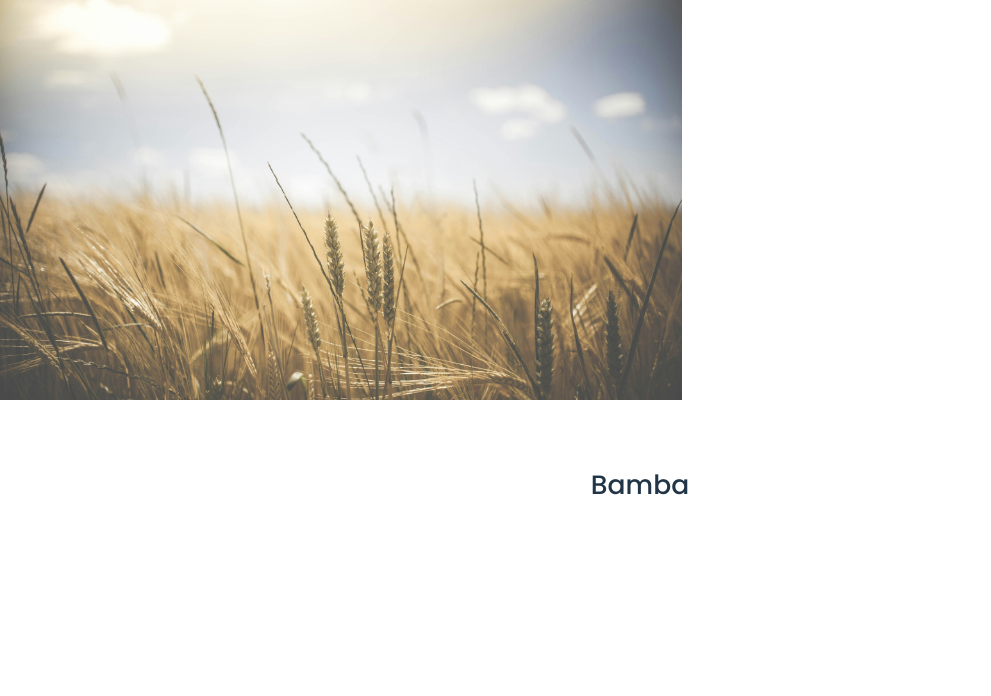
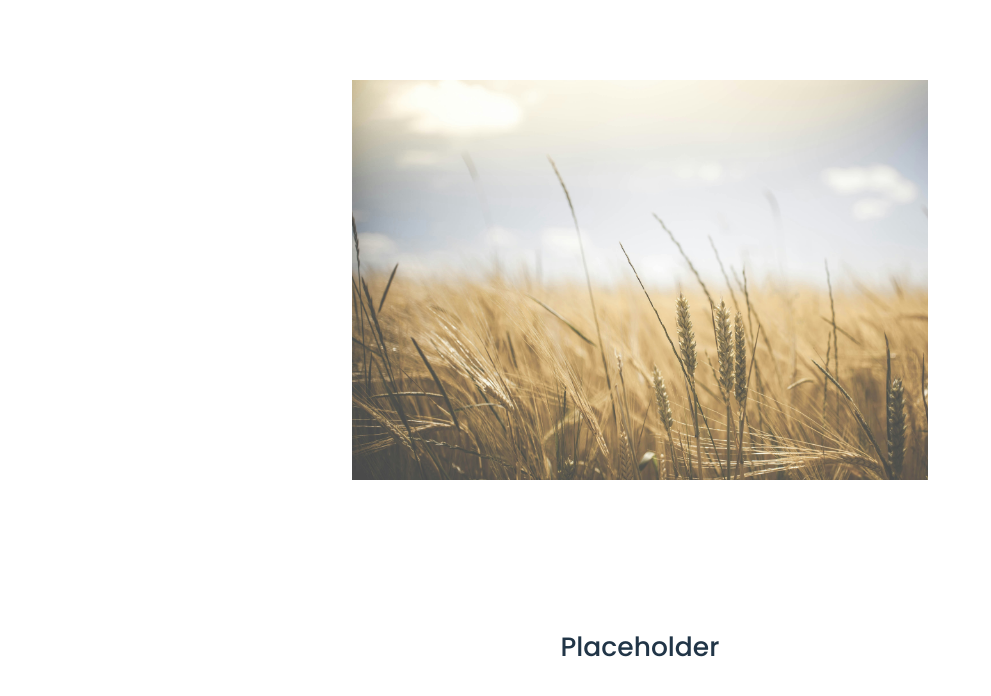
Before and after one commit to AdamAkiva/weather-app, a React (Vite) app in the folder fe/: page / in a window 1280 px wide. Shown: the top 696 px of the page, without its empty margins (0-991 px from the left). Built offline with nearby package versions, Linux system fonts and the light colour scheme.

Commit message:
Basic implementation

```diff
--- a/fe/src/app.tsx
+++ b/fe/src/app.tsx
@@ -1,11 +1,7 @@
-import styled from 'styled-components';
+import { WeatherImage, WeatherText } from '@/components';
+import { styled } from '@/utils';
 
-import sunnyImage from '@/assets/images/sunny.jpg';
-
-const WeatherBackground = styled.div`
-  width: 100vw;
-  height: 100vh;
-`;
+/**********************************************************************************/
 
 const WeatherStyle = styled.div`
   display: flex;
@@ -13,36 +9,13 @@ const WeatherStyle = styled.div`
   gap: 2em;
 `;
 
-const WeatherImageStyle = styled.div`
-  min-height: 50vh;
-  background-image: url(${sunnyImage});
-  background-repeat: no-repeat;
-  background-size: contain;
-`;
-
-const WeatherText = styled.div`
-  margin-top: 1.33em;
-  font-size: 1.66em;
-  text-align: center;
-`;
-
 /**********************************************************************************/
-
-function WeatherImage() {
-  return <WeatherImageStyle></WeatherImageStyle>;
-}
-
-function WeatherInfo() {
-  return <WeatherText>Bamba</WeatherText>;
-}
 
 export default function App() {
   return (
-    <WeatherBackground>
-      <WeatherStyle>
-        <WeatherImage></WeatherImage>
-        <WeatherInfo></WeatherInfo>
-      </WeatherStyle>
-    </WeatherBackground>
+    <WeatherStyle>
+      <WeatherImage></WeatherImage>
+      <WeatherText></WeatherText>
+    </WeatherStyle>
   );
 }
--- a/fe/src/assets/styles/index.css
+++ b/fe/src/assets/styles/index.css
@@ -16,57 +16,23 @@
 /**********************************************************************************/
 
 :root {
-  font-family: 'Poppins';
-  line-height: 1.33;
-  font-weight: bolder;
-
   color-scheme: light dark;
   color: rgba(255, 255, 255, 0.87);
-
+  font-family: 'Poppins';
   font-synthesis: none;
   /* Allows kerning and optional ligatures */
   /* See: https://www.gnu.org/software/groff/manual/groff.html.node/Ligatures-and-Kerning.html */
   text-rendering: optimizeLegibility;
 }
 
-a {
-  font-weight: 500;
-  color: #646cff;
-  /* Inherit text decoration options from the the parent element */
-  text-decoration: inherit;
-}
-a:hover {
-  color: #535bf2;
+#root {
+  width: 100vw;
+  height: 100vh;
 }
 
 body {
   /* Removes the default margin supplied by the browser */
   margin: 0 auto;
-}
-
-h1 {
-  /* The em unit means "my parent element's font-size" in the case of typography */
-  /* See: https://developer.mozilla.org/en-US/docs/Web/CSS/font-size#ems */
-  font-size: 3.2em;
-  line-height: 1.1;
-}
-
-button {
-  /* The rem unit means "The root element's font-size" in the case of typography */
-  /* See: https://developer.mozilla.org/en-US/docs/Web/CSS/font-size#rems */
-  height: 2.5rem;
-  width: 9rem;
-  border-radius: 30px;
-  border-color: transparent;
-  /* outline is the line drawn around an element (outside the border) */
-  outline-style: none;
-  color: white;
-  font-weight: bolder;
-  /* The default size is 16px, we want to make sure (across browsers) that the */
-  /* font size of the button matches that size (some browser have different font */
-  /* size for browsers) */
-  font-size: 1rem;
-  cursor: pointer;
 }
 
 @media (prefers-color-scheme: light) {
@@ -81,13 +47,3 @@ button {
     background-color: #f9f9f9;
   }
 }
-
-*::-webkit-scrollbar {
-  width: 8px;
-  background-color: white;
-}
-
-*::-webkit-scrollbar-thumb {
-  border-radius: 5px;
-  background-color: rgba(114, 130, 214, 0.46);
-}
--- /dev/null
+++ b/fe/src/components/index.ts
@@ -0,0 +1,6 @@
+import WeatherImage from './weather-image.tsx';
+import WeatherText from './weather-text.tsx';
+
+/**********************************************************************************/
+
+export { WeatherImage, WeatherText };
--- /dev/null
+++ b/fe/src/components/weather-image.tsx
@@ -0,0 +1,20 @@
+import { styled } from '@/utils';
+
+import sunnyImage from '@/assets/images/sunny.jpg';
+
+/**********************************************************************************/
+
+const WeatherImageStyle = styled.div`
+  min-height: 50vh;
+  min-width: 45vw;
+  background-image: url(${sunnyImage});
+  background-size: cover;
+  background-repeat: no-repeat;
+  margin: 5em auto;
+`;
+
+/**********************************************************************************/
+
+export default function WeatherImage() {
+  return <WeatherImageStyle></WeatherImageStyle>;
+}
--- /dev/null
+++ b/fe/src/components/weather-text.tsx
@@ -0,0 +1,15 @@
+import { styled } from '@/utils';
+
+/**********************************************************************************/
+
+const WeatherTextStyle = styled.div`
+  margin-top: 1.33em;
+  font-size: 1.66em;
+  text-align: center;
+`;
+
+/**********************************************************************************/
+
+export default function WeatherText() {
+  return <WeatherTextStyle>Placeholder</WeatherTextStyle>;
+}
--- a/fe/src/main.tsx
+++ b/fe/src/main.tsx
@@ -1,6 +1,6 @@
 import { ReactDOM, StrictMode } from '@/utils';
 
-import App from '@/app.tsx';
+import App from './app.tsx';
 
 import '@/assets/styles/index.css';
 
--- a/fe/src/utils/index.ts
+++ b/fe/src/utils/index.ts
@@ -6,6 +6,7 @@ import React, {
   useState
 } from 'react';
 import ReactDOM from 'react-dom/client';
+import { styled } from 'styled-components';
 
 import { getEnvValue, getRuntimeMode } from './env.ts';
 import { uppercaseFirstLetter } from './functions.ts';
@@ -29,6 +30,7 @@ export {
   StrictMode,
   getEnvValue,
   getRuntimeMode,
+  styled,
   uppercaseFirstLetter,
   useCallback,
   useEffect,
```
Also changed, not shown: fe/src/components/test.tsx (added, +44 -0 lines).
